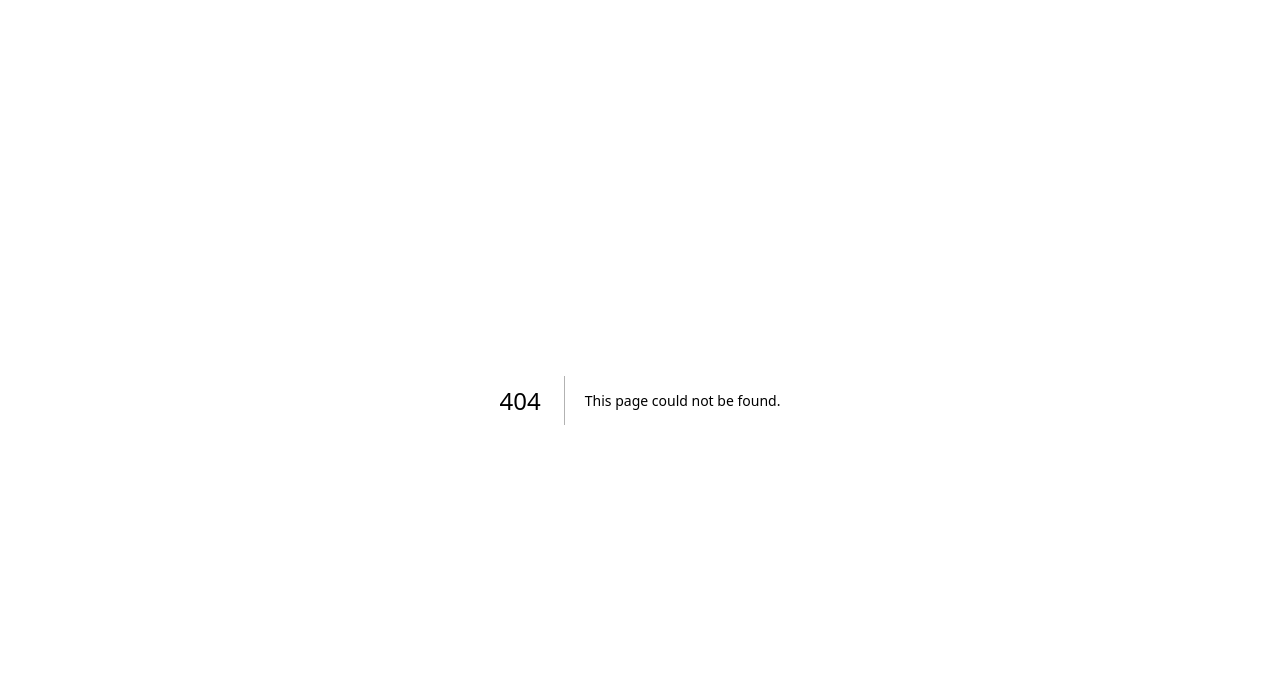
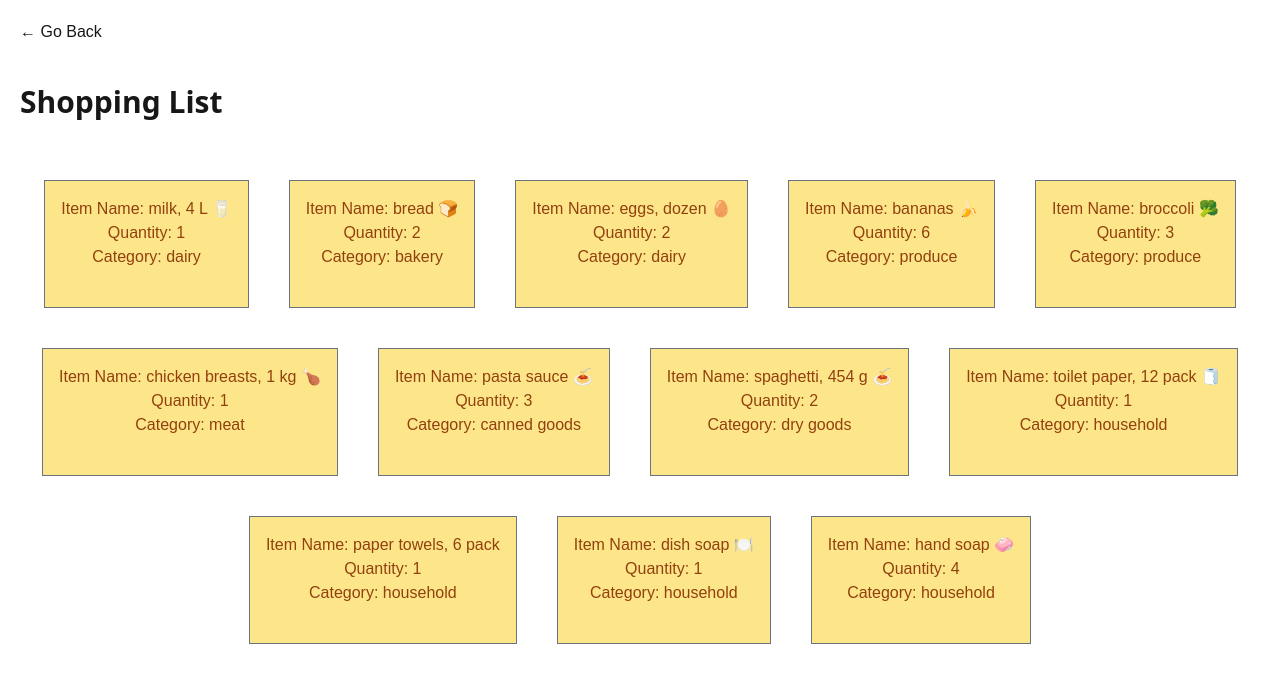
Before and after one commit to brokolidev/cprg306-assignments, a Next.js app: page /week-3 in a window 1280 px wide. Before the commit this address had no page. Shown: the top 682 px of the page. Built offline with nearby package versions, Linux system fonts and the light colour scheme.

Commit message:
completed the week3 assignment

```diff
--- a/app/layout.js
+++ b/app/layout.js
@@ -13,11 +13,14 @@
 });
 
 export const metadata = {
-  title: "Create Next App",
+    title: {
+        template: '%s | CPRG 306: Web Development 2 - Assignments',
+        default: 'CPRG 306: Web Development 2 - Assignments',
+    },
     description: "Generated by create next app",
 };
 
-export default function RootLayout({ children }) {
+export default function RootLayout({children}) {
     return (
         <html lang="en">
         <body
--- a/app/page.js
+++ b/app/page.js
@@ -7,15 +7,18 @@
     <main>
         <h1>CPRG 306: Web Development 2 - Assignments</h1>
         <h2>Course Example Links</h2>
-        <ul style={{ listStyleType: "disc", paddingLeft: "20px" }}>
+        <ul style={{listStyleType: "disc", paddingLeft: "20px"}}>
             <li className={linkStyles}>
-                <Link href="/week-2" >Week 2</Link>
+                <Link href="/week-2">Week 2</Link>
             </li>
             <li className={linkStyles}>
-                <Link href="/week-3/objects" >Objects</Link>
+                <Link href="/week-3/objects">Objects</Link>
             </li>
             <li className={linkStyles}>
                 <Link href="/week-3/props">Props</Link>
+            </li>
+            <li className={linkStyles}>
+                <Link href="/week-3">Week 3</Link>
             </li>
         </ul>
     </main>
--- /dev/null
+++ b/app/week-3/item-list.js
@@ -0,0 +1,92 @@
+import Item from "@/app/week-3/item";
+
+export default function ItemList() {
+    const item1 = {
+        name: "milk, 4 L 🥛",
+        quantity: 1,
+        category: "dairy",
+    };
+
+    const item2 = {
+        name: "bread 🍞",
+        quantity: 2,
+        category: "bakery",
+    };
+
+    const item3 = {
+        name: "eggs, dozen 🥚",
+        quantity: 2,
+        category: "dairy",
+    };
+
+    const item4 = {
+        name: "bananas 🍌",
+        quantity: 6,
+        category: "produce",
+    };
+
+    const item5 = {
+        name: "broccoli 🥦",
+        quantity: 3,
+        category: "produce",
+    };
+
+    const item6 = {
+        name: "chicken breasts, 1 kg 🍗",
+        quantity: 1,
+        category: "meat",
+    };
+
+    const item7 = {
+        name: "pasta sauce 🍝",
+        quantity: 3,
+        category: "canned goods",
+    };
+
+    const item8 = {
+        name: "spaghetti, 454 g 🍝",
+        quantity: 2,
+        category: "dry goods",
+    };
+
+    const item9 = {
+        name: "toilet paper, 12 pack 🧻",
+        quantity: 1,
+        category: "household",
+    };
+
+    const item10 = {
+        name: "paper towels, 6 pack",
+        quantity: 1,
+        category: "household",
+    };
+
+    const item11 = {
+        name: "dish soap 🍽️",
+        quantity: 1,
+        category: "household",
+    };
+
+    const item12 = {
+        name: "hand soap 🧼",
+        quantity: 4,
+        category: "household",
+    };
+
+    return (
+        <div>
+            <Item name={item1.name} quantity={item1.quantity} category={item1.category} />
+            <Item name={item2.name} quantity={item2.quantity} category={item2.category} />
+            <Item name={item3.name} quantity={item3.quantity} category={item3.category} />
+            <Item name={item4.name} quantity={item4.quantity} category={item4.category} />
+            <Item name={item5.name} quantity={item5.quantity} category={item5.category} />
+            <Item name={item6.name} quantity={item6.quantity} category={item6.category} />
+            <Item name={item7.name} quantity={item7.quantity} category={item7.category} />
+            <Item name={item8.name} quantity={item8.quantity} category={item8.category} />
+            <Item name={item9.name} quantity={item9.quantity} category={item9.category} />
+            <Item name={item10.name} quantity={item10.quantity} category={item10.category} />
+            <Item name={item11.name} quantity={item11.quantity} category={item12.category} />
+            <Item name={item12.name} quantity={item12.quantity} category={item12.category} />
+        </div>
+    );
+}
--- /dev/null
+++ b/app/week-3/item.js
@@ -0,0 +1,13 @@
+
+export default function Item({name, quantity, category}) {
+    return (
+        <ul className="border-gray-500 border
+        bg-amber-200 inline-block
+        text-amber-800
+        max-w-96 m-5 p-4 min-h-32">
+            <li>Item Name: {name}</li>
+            <li>Quantity: {quantity}</li>
+            <li>Category: {category}</li>
+        </ul>
+    );
+}
--- /dev/null
+++ b/app/week-3/page.js
@@ -0,0 +1,23 @@
+import ItemList from "@/app/week-3/item-list";
+import Link from "next/link";
+
+export const metadata = {
+    title: 'Shopping List',
+};
+
+export default function Page() {
+
+    return (
+        <main>
+            <Link href="/" className="p-5 inline-block">
+                &#8592; Go Back
+            </Link>
+            <h1 className="font-sans text-3xl font-extrabold p-5 mb-5">
+                Shopping List
+            </h1>
+            <div className="text-center">
+                <ItemList/>
+            </div>
+        </main>
+    );
+}
```
Lines whose indentation alone changed are shown as unchanged.
